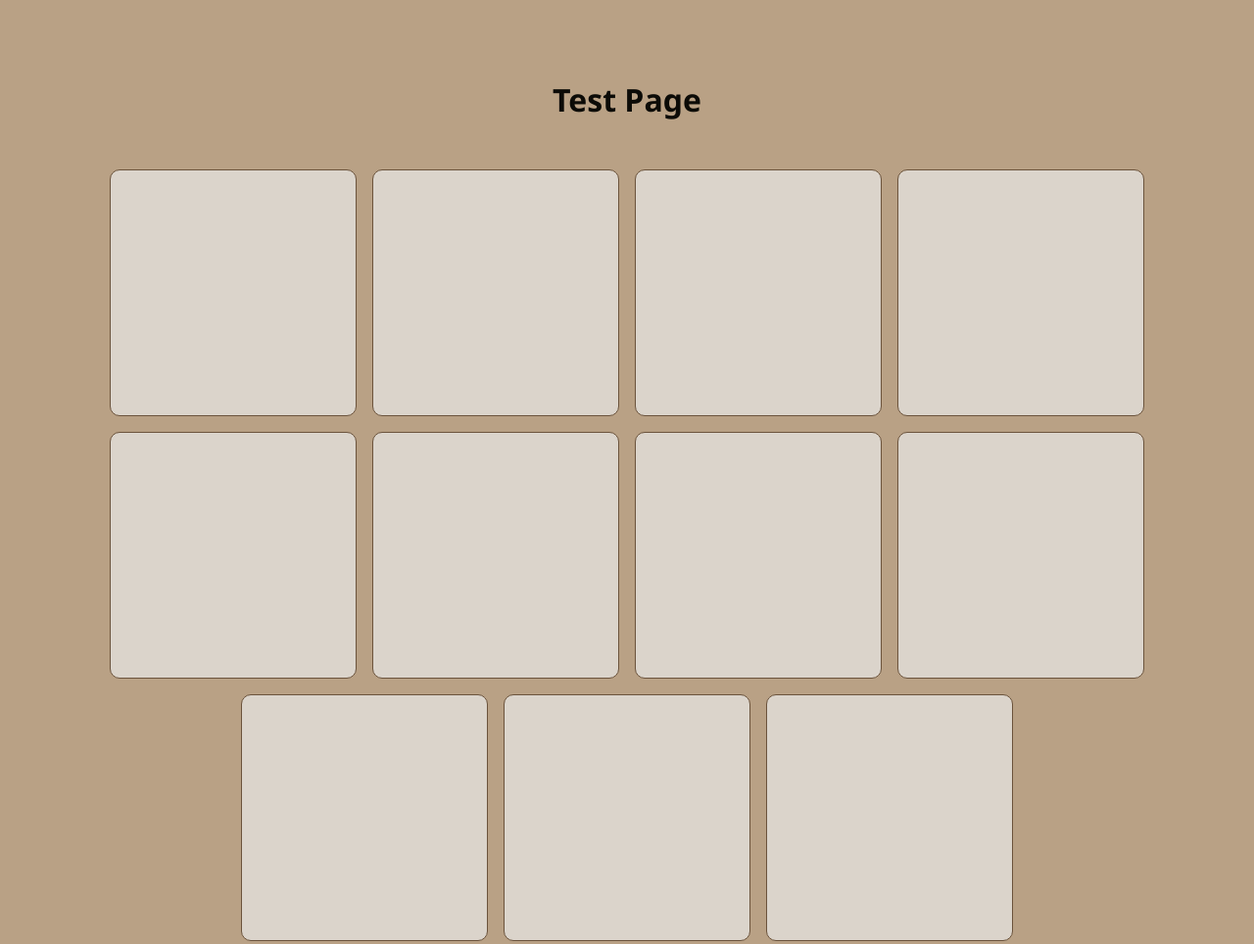
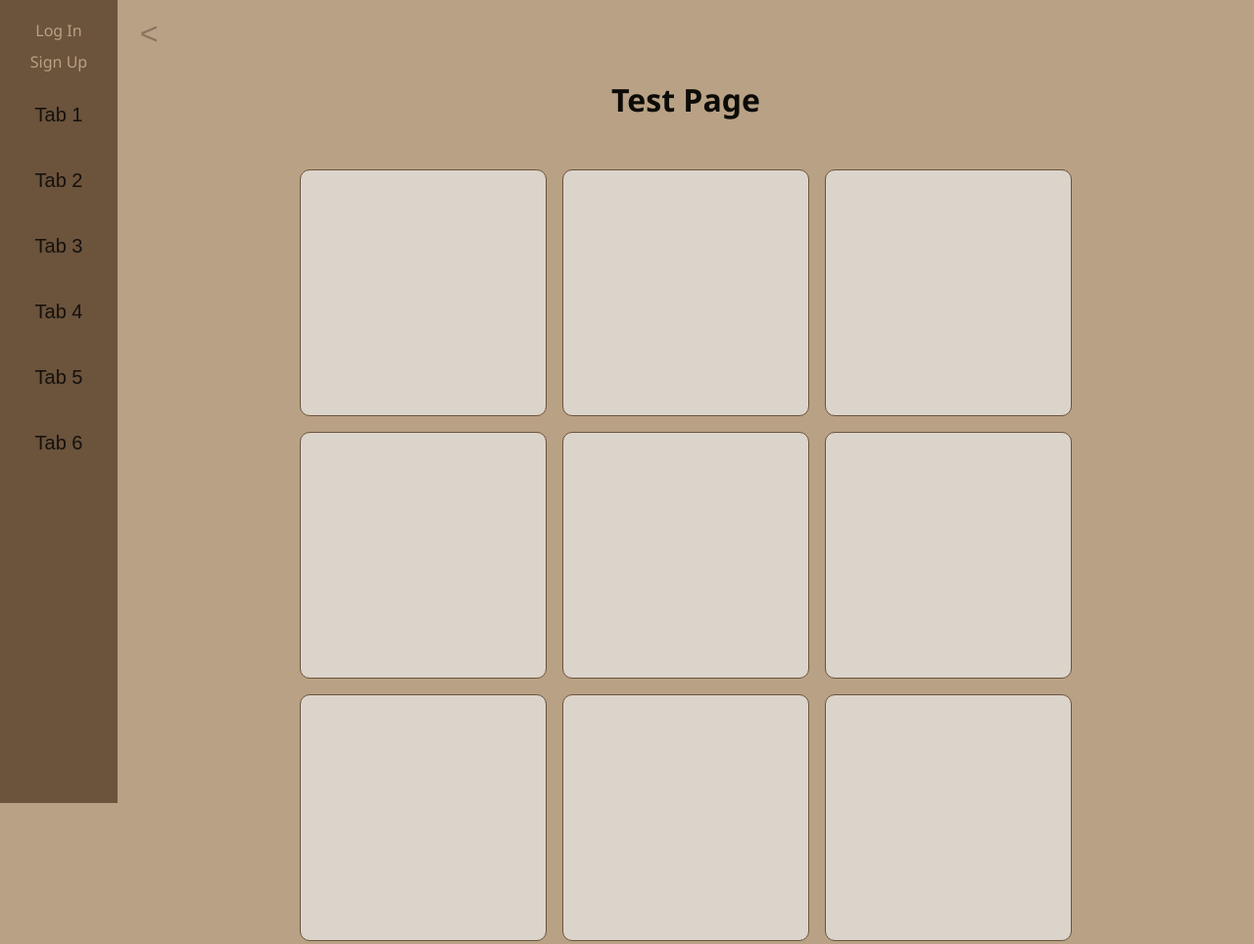
Before and after one commit to oscarmilligan/doodle-watchlist, a website with bundled scripts: page index.html in a window 1280 px wide. Shown: the top 964 px of the page at 98% size. Built offline with nearby package versions, Linux system fonts and the light colour scheme.

Commit message:
Add expandable sidebar

```diff
--- a/index.html
+++ b/index.html
@@ -3,14 +3,33 @@
     <head>
         <meta charset="UTF-8">
         <meta name="viewport" content="width=device-width, initial-scale=1.0">
-        <title>Test Page</title>
+        <title>Doodle Watchlist</title>
         <link rel="stylesheet" href="style.css">
+        <script src="https://www.gstatic.com/firebasejs/ui/6.0.1/firebase-ui-auth.js"></script>
+        <link type="text/css" rel="stylesheet" href="https://www.gstatic.com/firebasejs/ui/6.0.1/firebase-ui-auth.css" />
     </head>
 </html>
 
 <body>
+    <div id="sidebar">
+        <div id="sidebar-login-container">
+            <a id="log-in-open">Log In</a>
+            <a id="sign-up-open">Sign Up</a>
+        </div>
+
+        <div id="sidebar-tab-container">
+            <button class="tab-button" id="tab-button-1">Tab 1</button>
+            <button class="tab-button" id="tab-button-2">Tab 2</button>
+            <button class="tab-button" id="tab-button-3">Tab 3</button>
+            <button class="tab-button" id="tab-button-4">Tab 4</button>
+            <button class="tab-button" id="tab-button-5">Tab 5</button>
+            <button class="tab-button" id="tab-button-6">Tab 6</button>
+        </div>
+    </div>
+
+    <div class="main">
     <h1>Test Page</h1>
-
+    <button id="expand-button">&lt</button>
     <div class="gallery">
         <div class="card card--onload" onClick="focusCard(this)"></div> <!--replace divs with preview image-->
         <div class="card card--onload" onClick="focusCard(this)"></div>
@@ -53,6 +72,8 @@
         </div>
         <a onClick="unfocusCard()" class="close"></a>
     </div>
+
+    </div>
 <script type="module" src="./scripts/firebase.js"></script>
 <script type="module" src="./scripts/main.js"></script>
 <script src="./scripts/focuscard.js"></script>
--- a/scripts/firebase.js
+++ b/scripts/firebase.js
@@ -1,8 +1,10 @@
 
 // Import the functions you need from the SDKs you need
-import { initializeApp } from "https://www.gstatic.com/firebasejs/10.12.0/firebase-app.js";
-import { getAnalytics } from "https://www.gstatic.com/firebasejs/10.12.0/firebase-analytics.js";
-import { getStorage, ref, uploadBytes } from "https://www.gstatic.com/firebasejs/10.12.0/firebase-storage.js";
+import { initializeApp } from "https://www.gstatic.com/firebasejs/12.2.1/firebase-app.js";
+import { getAnalytics } from "https://www.gstatic.com/firebasejs/12.2.1/firebase-analytics.js";
+import { getStorage, ref, uploadBytes } from "https://www.gstatic.com/firebasejs/12.2.1/firebase-storage.js";
+import { getAuth } from 'https://www.gstatic.com/firebasejs/12.2.1/firebase-auth.js'
+
 // TODO: Add SDKs for Firebase products that you want to use
 // https://firebase.google.com/docs/web/setup#available-libraries
 
@@ -24,4 +26,9 @@ const app = initializeApp(firebaseConfig);
 const analytics = getAnalytics(app);
 const storage = getStorage(app);
 
+const auth = getAuth(app)
+
+// Initialize the FirebaseUI Widget using Firebase.
+// var ui = new firebaseui.auth.AuthUI(firebase.auth());
+
 export {app, analytics, storage, ref, uploadBytes}
--- a/scripts/main.js
+++ b/scripts/main.js
@@ -1,6 +1,38 @@
-const canvas = document.getElementById("canvas")
+const canvas = document.getElementById("canvas");
 
-const penImg = "url(img/pen.png)"
-const penCur = "url(img/pen-cur.png) 0 128, auto"
-const eraserImg = "url(img/eraser.png)"
-const eraserCur = "url(img/eraser-cur.png) 0 128, auto"
+// image references
+const penImg = "url(img/pen.png)";
+const penCur = "url(img/pen-cur.png) 0 128, auto";
+const eraserImg = "url(img/eraser.png)";
+const eraserCur = "url(img/eraser-cur.png) 0 128, auto";
+
+// other constants
+const baseSidebarWidth = "120px";
+
+const root = document.querySelector(":root");
+
+var sidebarExpanded = true;
+
+
+// fix sidebar width
+const sidebar = document.getElementById("sidebar");
+sidebar.style.width = baseSidebarWidth;
+
+// sidebar expand/shrink
+const expandButton = document.getElementById("expand-button");
+expandButton.addEventListener("click", () => {
+    if (sidebarExpanded) {
+        root.style.setProperty('--sidebar-width',"0px");
+        expandButton.classList.add("expand-button--minimised");
+        sidebar.classList.add("sidebar--minimised");
+        sidebar.classList.remove("sidebar--expanded");
+        sidebarExpanded = false;
+    }
+    else{
+        root.style.setProperty('--sidebar-width',baseSidebarWidth);
+        expandButton.classList.remove("expand-button--minimised");
+        sidebar.classList.add("sidebar--expanded");
+        sidebar.classList.remove("sidebar--minimised");
+        sidebarExpanded = true;
+    }
+})
--- a/style.css
+++ b/style.css
@@ -4,18 +4,28 @@
 }
 
 :root{
+    /* color settings */
     --clr-body-bg: 	#b9a185;
     --clr-card-bg: #dbd4cb;
     --clr-card-border: #6b533c;
     --clr-border-overlay: #6b533c;
     --clr-overlay-transparent: #6b533cc3;
-    --clr-text: #0c0b07;
+    --clr-text: #16110d;
+    --clr-text-light: #b9a185;
+    --clr-text-lighter: #ccc1b3;
     --clr-heading: #0c0b07;
 
     --clr-tool-bg: #b9a185;
     --clr-tool-hover:#ccc1b3;
 
+    --clr-sidebar-bg: #6b533c;
+    --clr-highlight: #ddd;
+
     --overlay-opacity: 0.25;
+
+    /* other settings */
+    --sidebar-width: 120px;
+
 }
 
 html{
@@ -25,8 +35,88 @@ html{
 }
 
 body{
+    background-color: var(--clr-body-bg);
+}
+
+/* sidebar styling */
+#sidebar {
+    height: 100%;
+    position: fixed;
+    z-index: 1;
+    top: 0;
+    left: 0;
+    background-color: var(--clr-sidebar-bg);
+    overflow-x: hidden;
+    padding-top: 20px;
+    transition: ease 0.4s;
+}
+#sidebar.sidebar--minimised{
+    transform: translateX(-100%);
+}
+#sidebar.sidebar--expanded{
+
+    transform: none;
+}
+
+
+#sidebar a {
+    padding: 0 0 10px 0;
+    text-decoration: none;
+    font-size: 100%;
+    color: var(--clr-text-light);
+    display: block;
+}
+#sidebar a:hover {
+    color: var(--clr-text-lighter);
+}
+
+#sidebar-login-container {
+    text-align: center;
+}
+
+.tab-button {
+    display: block;
+    background-color: inherit;
+    color: var(--clr-text);
+    padding: 22px 16px;
+    width: 100%;
+    border: none;
+    outline: none;
+    text-align: center;
+    cursor: pointer;
+    transition: 0.3s;
+    font-size: 125%
+}
+.tab-button:hover {
+    background-color: var(--clr-highlight);
+}
+
+#expand-button{
+    position: fixed;
+    left: calc(var(--sidebar-width) + 16px);
+    top: 16px;
+    width: 32px;
+    height: 32px;
+    opacity: 0.3;
+    cursor: pointer;
+    color: var(--clr-text);
+    font-size: 200%;
+    border: none;
+    text-align: center;
+    background-color: #00000000;
+    transition: ease 0.4s;
+}
+#expand-button:hover{
+    color: var(--clr-highlight);
+}
+#expand-button.expand-button--minimised{
+    transform: rotate(180deg);
+}
+
+/* body styling */
+.main{
+    margin-left: var(--sidebar-width);
     padding: min(50px, 7%);
-    background-color: var(--clr-body-bg);
 }
 
 h1{
@@ -120,6 +210,7 @@ h1{
   padding: 20px 10px;
 }
 
+/* paint area styling */
 #canvas-area{
     position: fixed;
     background-color: var(--clr-overlay-transparent);
@@ -128,8 +219,8 @@ h1{
     transform: translateX(-50%) translateY(-50%);
     border-radius: 10px;
     border: 1px solid var(--clr-overlay-transparent);
-    width: min(1300px,80vh);
-    height: calc(min(1403px,75vh) + 10vh);
+    width: min(1300px,75vh);
+    height: 80%;
     z-index: 20;
     display: flex;
 }
@@ -162,7 +253,7 @@ h1{
   max-width: min(1300px,80vh);
   max-height:  min(1403px,75vh);
   margin: 2.5vh auto;
-  padding: 20px 10px;
+  padding: 0;
 }
 
 
@@ -202,6 +293,7 @@ h1{
     writing-mode: vertical-lr;
 }
 
+/* misc buttons */
 .close {
   position: absolute;
   right: 16px;
@@ -220,7 +312,7 @@ h1{
     content: ' ';
     height: 33px;
     width: 2px;
-    background-color: #ffffff;
+    background-color: var(--clr-highlight);
     }
     .close:before {
     transform: rotate(45deg);
```
